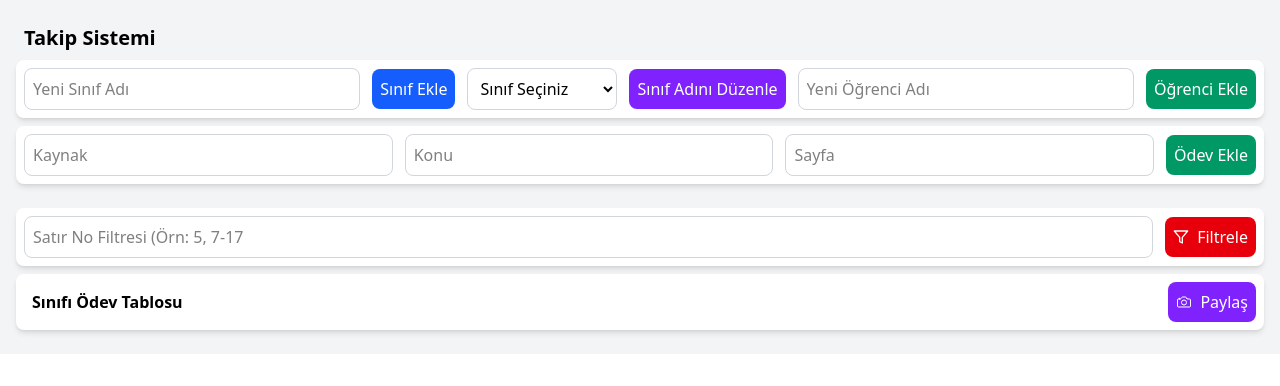
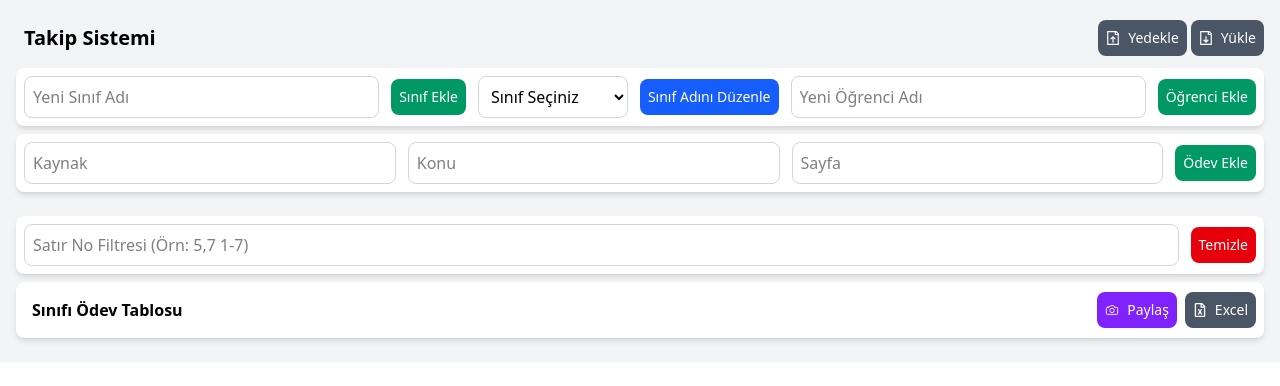
Before and after one commit to necmettinsolmaz/odev-takip-react-2, a React (Vite) app: page / in a window 1280 px wide. Shown: the top 386 px of the page. Built offline with nearby package versions, Linux system fonts and the light colour scheme.

Commit message:
fix: renklendirme isimleri düzenlendi, yükle ve indir butonları eklendi.

```diff
--- a/src/components/atoms/Button.jsx
+++ b/src/components/atoms/Button.jsx
@@ -2,15 +2,15 @@ import React from 'react'
 
 const VARIANTS = {
     // Yapmadı (Kırmızı) -> red-500
-    Yapmadı: "bg-red-600 hover:bg-red-700",
+    Kırmızı: "bg-red-600 hover:bg-red-700",
     // Eksik (Turuncu/Sarı) -> amber-500 (veya orange-500)
-    Eksik:   "bg-amber-600 hover:bg-amber-700",
+    Turuncu:   "bg-amber-600 hover:bg-amber-700",
     // Yaptı (Yeşil) -> emerald-500 (veya green-500)
-    Yaptı:   "bg-emerald-600 hover:bg-emerald-700",
+    Yeşil:   "bg-emerald-600 hover:bg-emerald-700",
     // Gelmedi (Mor) -> violet-500 (veya purple-500)
-    Gelmedi: "bg-violet-600 hover:bg-violet-700",
+    Mor: "bg-violet-600 hover:bg-violet-700",
     // KitapYok (Gri) -> gray-600
-    KitapYok:"bg-gray-600 hover:bg-gray-700",
+    Gri:"bg-gray-600 hover:bg-gray-700",
     // Varsayılan (Mavi) -> gray-600
     Default: "bg-blue-600 hover:bg-blue-700"
 };
@@ -18,7 +18,7 @@ const Button = ({children, renk, name, onClick}) => {
     // 1. Gelen 'renk' prop'una karşılık gelen renk sınıfını seç.
     // Eğer geçersiz bir durum gelirse varsayılan olarak 'KitapYok' (Gri) rengini al.
   const colorClass = VARIANTS[renk] || VARIANTS.Default;
-  const baseClass = "flex items-center gap-2 text-white p-2 rounded-lg transition duration-150";
+  const baseClass = "flex items-center gap-2 text-white text-sm p-2 rounded-lg transition duration-150";
 
   return (
     <button className={`${baseClass} ${colorClass}`} onClick={onClick}>
--- a/src/components/molecules/ClassForm.jsx
+++ b/src/components/molecules/ClassForm.jsx
@@ -41,11 +41,11 @@ const ClassForm = ({onSelectChange}) => {
   return (
     <div className="bg-white p-2 rounded-lg shadow-md mb-2 flex flex-wrap gap-3 items-center">
         <Input placeholder={"Yeni Sınıf Adı"} value={inputValue} onValueChange={setInputValue}/>
-        <Button name="Sınıf Ekle" onClick={handleAddClass}/>
+        <Button name="Sınıf Ekle"  renk="Yeşil" onClick={handleAddClass}/>
         <Select classes={classes} onSelectChange={onSelectChange}/>
-        <Button name="Sınıf Adını Düzenle" renk="Gelmedi"/>
+        <Button name="Sınıf Adını Düzenle" renk="default"/>
         <Input placeholder={"Yeni Öğrenci Adı"}/>
-        <Button name="Öğrenci Ekle" renk="Yaptı" />
+        <Button name="Öğrenci Ekle" renk="Yeşil" />
     </div>
   )
 }
--- a/src/components/molecules/HomeworkForm.jsx
+++ b/src/components/molecules/HomeworkForm.jsx
@@ -7,7 +7,7 @@ const HomeworkForm = () => {
         <Input placeholder={"Kaynak"}/>
         <Input placeholder={"Konu"}/>
         <Input placeholder={"Sayfa"}/>
-        <Button name="Ödev Ekle" renk="Yaptı"/>
+        <Button name="Ödev Ekle" renk="Yeşil"/>
     </div>
   )
 }
--- a/src/components/molecules/TableFilter.jsx
+++ b/src/components/molecules/TableFilter.jsx
@@ -5,8 +5,8 @@ import { LuFilter } from "react-icons/lu";
 const TableFilter = () => {
   return (
     <div className="filter-area bg-white p-2 rounded-lg shadow-md mb-2 flex flex-wrap gap-3 items-center">
-        <Input placeholder={"Satır No Filtresi (Örn: 5, 7-17"} />
-        <Button name="Filtrele" renk="Yapmadı" ><LuFilter /></Button>
+        <Input placeholder={"Satır No Filtresi (Örn: 5,7 1-7)"} />
+        <Button name="Temizle" renk="Kırmızı" ></Button>
     </div>
   )
 }
--- a/src/components/molecules/TableHeader.jsx
+++ b/src/components/molecules/TableHeader.jsx
@@ -2,14 +2,17 @@ import React from 'react'
 import { useState } from 'react'
 import Button from '../atoms/Button'
 import { IoCameraOutline } from "react-icons/io5";
-
+import { FaRegFileExcel } from "react-icons/fa";
 const TableHeader = ({selectedClass}) => {
 
 
   return (
-    <div className="filter-area bg-white p-2 rounded-lg shadow-md mb-2 flex justify-between flex-wrap  items-center">
+    <div className="filter-area bg-white p-2 rounded-lg shadow-md mb-2 flex justify-between items-center">
       <h1 className="text-md font-bold m-2"> {selectedClass} Sınıfı Ödev Tablosu</h1>
-      <Button name="Paylaş" renk="Gelmedi"  ><IoCameraOutline /></Button>
+      <div className='flex gap-2'>
+        <Button name="Paylaş" renk="Mor"  ><IoCameraOutline /></Button>
+        <Button name="Excel" renk="Gri"><FaRegFileExcel /></Button>
+      </div>
     </div>
   )
 }
--- a/src/components/organisms/InputDataForm.jsx
+++ b/src/components/organisms/InputDataForm.jsx
@@ -1,13 +1,26 @@
 import React from 'react'
 import ClassForm from '../molecules/ClassForm'
 import HomeworkForm from '../molecules/HomeworkForm'
+import Button from '../atoms/Button'
+import { GrDocumentUpload } from "react-icons/gr";
+import { GrDocumentDownload } from "react-icons/gr";
+
 const InputDataForm = ({onSelectChange}) => {
   return (
-    <div >
-        <h1 className="text-xl font-bold m-2">Takip Sistemi</h1>
+    <>
+    <div className="flex justify-between items-center mb-2">
+      <h1 className="text-xl font-bold m-2">Takip Sistemi</h1>
+
+      <div className="flex gap-1 items-center">
+        <Button name="Yedekle" renk="Gri" ><GrDocumentUpload /></Button>
+        <Button name="Yükle" renk="Gri" ><GrDocumentDownload /></Button>
+      </div>
+    </div>
+    <div>
         <ClassForm onSelectChange={onSelectChange}/>
         <HomeworkForm />
     </div>
+    </>
   )
 }
 
```
